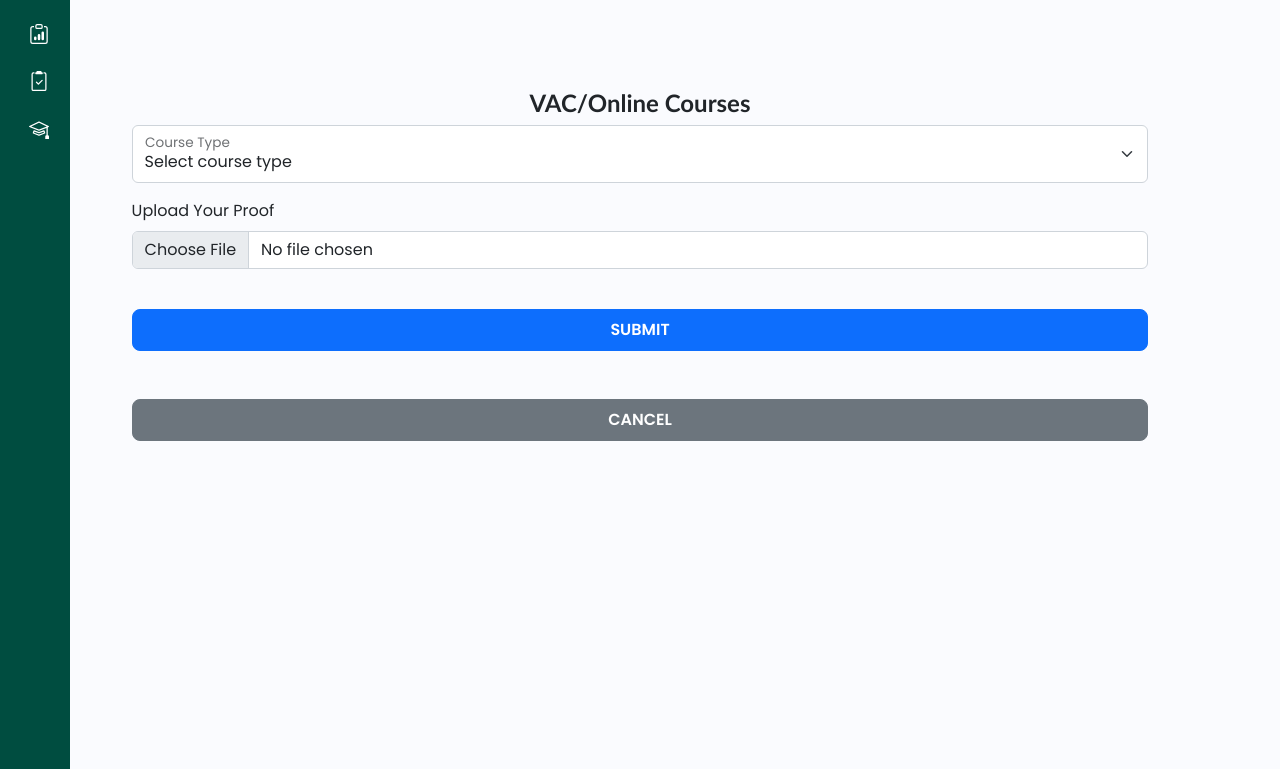
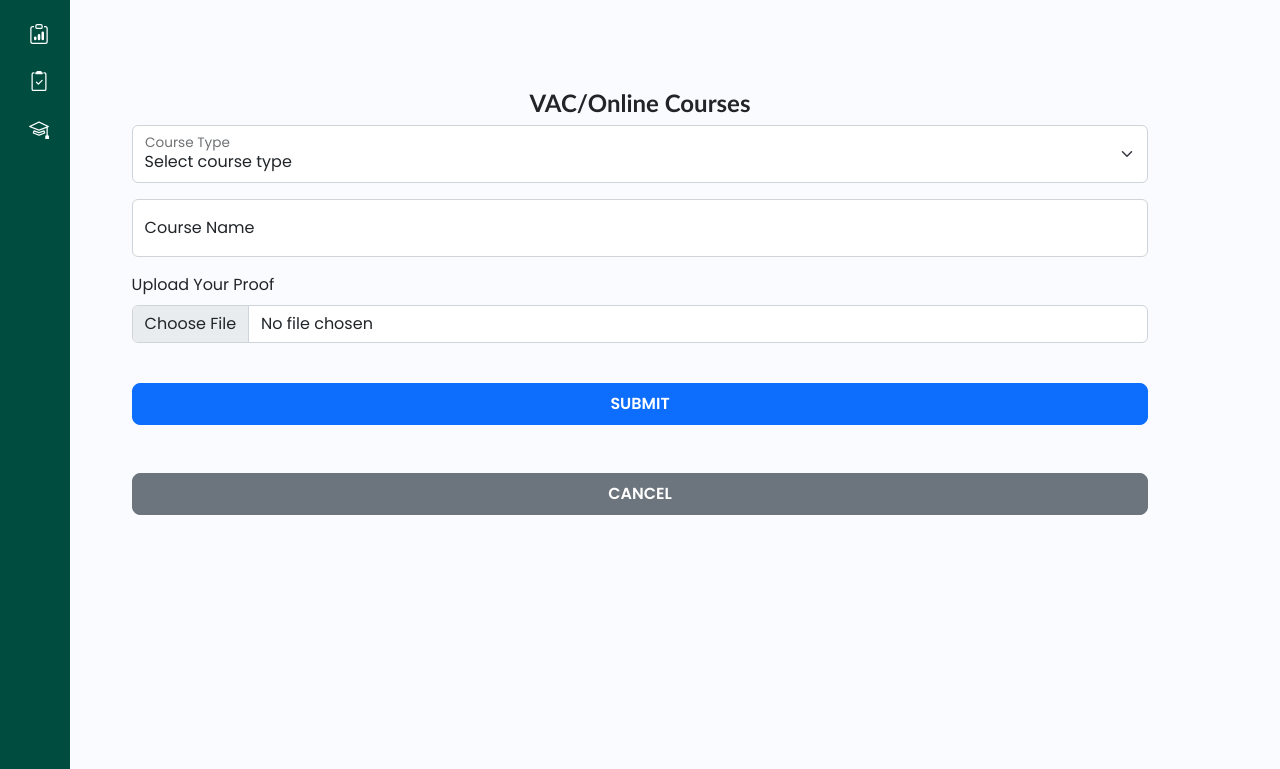
Before and after one commit to sanjai4334/SAP-Point-Calculator-Student-Portal, a website: page activity_forms/courseform.html in a window 1280 px wide. Shown: the part 103-872 px from the top of the page. Drawn offline with Linux system fonts and the light colour scheme.

Commit message:
feature : Added course name input in course form

```diff
--- a/activity_forms/courseform.html
+++ b/activity_forms/courseform.html
@@ -28,7 +28,8 @@
 
                     <form>
                         <div class="form-floating mb-3">
-                                    <select name="Course Type" class="form-select" id="presentationDropdown" aria-label="Select presentation">
+                            <select name="Course Type" class="form-select" id="presentationDropdown"
+                                aria-label="Select presentation">
                                 <option selected disabled>Select course type</option>
                                 <option value="vac">Value-Added Course</option>
                                 <option value="c1">One-Credit Course</option>
@@ -38,12 +39,17 @@
                             <label for="presentationDropdown">Course Type</label>
                         </div>
 
-
+                        <div class="form-floating mb-3">
+                            <input name="Course Name" type="text" class="form-control" id="floatingInput"
+                                placeholder="Course Name">
+                            <label for="floatingInput">Course Name</label>
+                        </div>
 
                         <label for="formFileLg" class="form-label">Upload Your Proof</label>
                         <input class="form-control form-control mb-3" id="formFileLg" type="file">
                         <div class="d-grid">
-                                    <button class="btn btn-lg btn-primary fw-bold mb-4 mt-4 px-4 py-2 fs-6" type="submit" onclick="handleActivityFormSubmit(event)">
+                            <button class="btn btn-lg btn-primary fw-bold mb-4 mt-4 px-4 py-2 fs-6" type="submit"
+                                onclick="handleActivityFormSubmit(event)">
                                 SUBMIT
                             </button>
 
```
Lines whose indentation alone changed are shown as unchanged.
